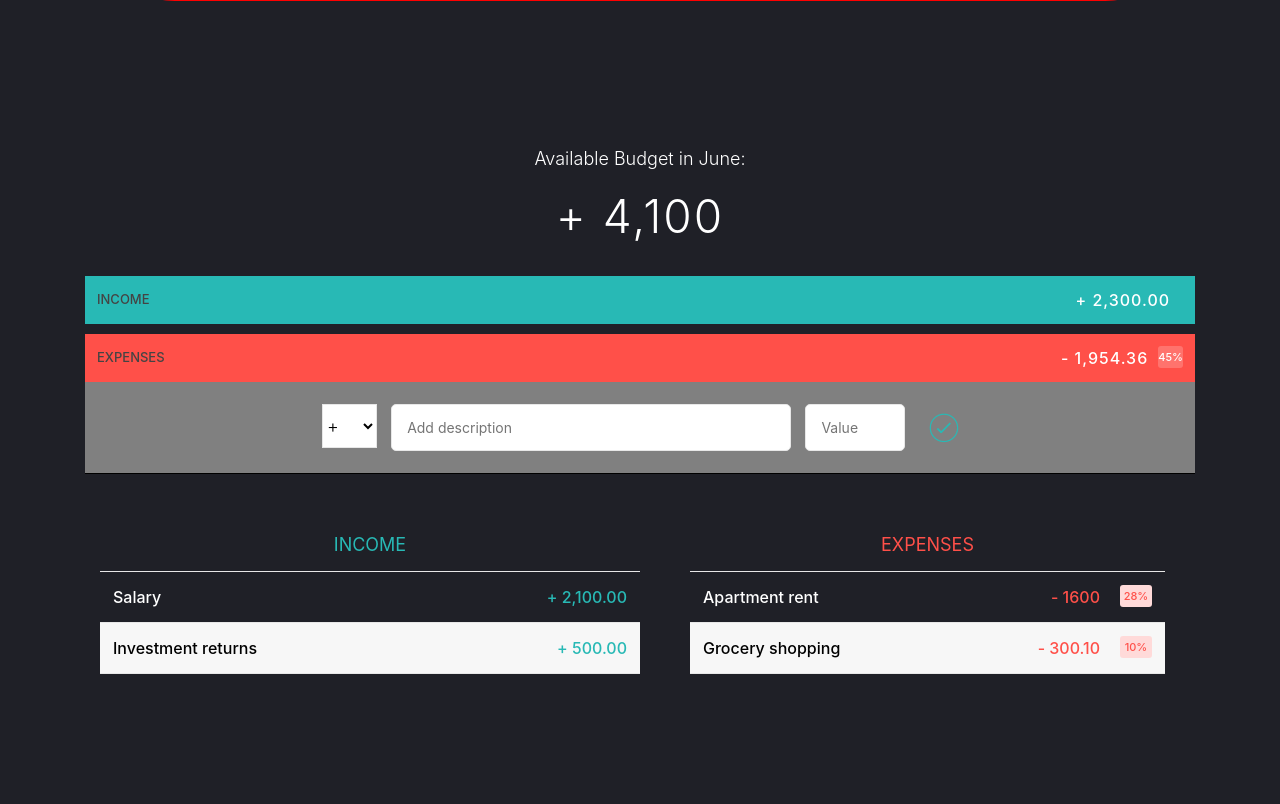
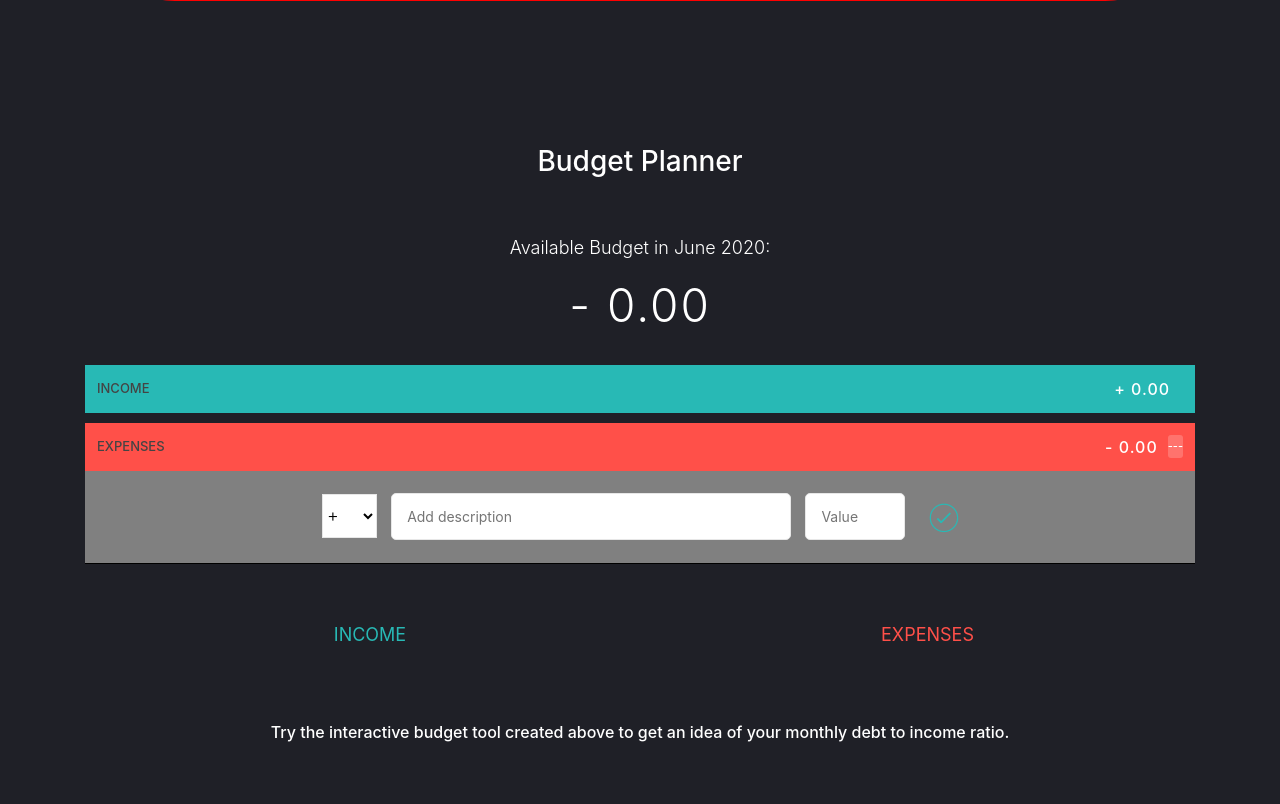
Before and after one commit to Mr-Gus/CyberGoat, a Django app: page /finance/ in a window 1280 px wide. Shown: the part 967-1771 px from the top of the page. Before the commit the page ends 1641 px from the top, so only its background shows below. Run offline with Django 3.2, Linux system fonts and the light colour scheme; some libraries are stand-ins or nearby versions.

Commit message:
Fixed Budget bugs

```diff
--- a/cyberapp/programs/stocks.py
+++ b/cyberapp/programs/stocks.py
@@ -24,7 +24,7 @@
 
 
 stocks = ['MSFT','AAPL','JPM','V','NKE','LMT','LDOS','ABT','PYPL','SBUX','T',
- 'MA','AAL','DIS','ABBV','NOW','DXCM', 'ADDYY','WMT']
+ 'MA','AAL','DIS','ABBV','NOW','DXCM', 'ADDYY','WMT','TSLA']
 
 def stock_search(search=random.choice(stocks)):
 
--- a/templates/finance.html
+++ b/templates/finance.html
@@ -58,8 +58,8 @@
     <br><br><br><br><br><br>
 
 
-
-
+<h3>Budget Planner</h3>
+<br><br>
 
     <div class="top">
       <div class="budget">
@@ -108,34 +108,8 @@
 
               <div class="income__list">
 
-
-                  <div class="item clearfix" id="income-0">
-                      <div class="item__description">Salary</div>
-                      <div class="right clearfix">
-                          <div class="item__value">+ 2,100.00</div>
-                          <div class="item__delete">
-                              <button class="item__delete--btn">
-                                  <i class="ion-ios-close-outline"></i>
-                              </button>
-                          </div>
-                      </div>
-                  </div>
-
-                  <div class="item clearfix" id="income-1">
-                      <div class="item__description">Investment returns</div>
-                      <div class="right clearfix">
-                          <div class="item__value">+ 500.00</div>
-                          <div class="item__delete">
-                              <button class="item__delete--btn"><i class="ion-ios-close-outline"></i></button>
-                          </div>
-                      </div>
-                  </div>
-
-
               </div>
           </div>
-
-
 
           <div class="expenses">
               <h2 class="expenses__title">Expenses</h2>
@@ -143,33 +117,12 @@
               <div class="expenses__list">
 
 
-                  <div class="item clearfix" id="expense-0">
-                      <div class="item__description">Apartment rent</div>
-                      <div class="right clearfix">
-                          <div class="item__value">- 1600</div>
-                          <div class="item__percentage">28%</div>
-                          <div class="item__delete">
-                              <button class="item__delete--btn"><i class="ion-ios-close-outline"></i></button>
-                          </div>
-                      </div>
-                  </div>
-                  <div class="item clearfix" id="expense-1">
-                      <div class="item__description">Grocery shopping</div>
-                      <div class="right clearfix">
-                          <div class="item__value">- 300.10</div>
-                          <div class="item__percentage">10%</div>
-                          <div class="item__delete">
-                              <button class="item__delete--btn"><i class="ion-ios-close-outline"></i></button>
-                          </div>
-                      </div>
-                  </div>
-
-
               </div>
           </div>
       </div>
-      <script src="{static 'js/budget.js'}"></script>
+      <p>Try the interactive budget tool created above to get an idea of your monthly debt to income ratio.</p>
 
+      <script src="/static/js/budget.js"></script>
   </div>
 
 
```
Also changed, not shown: static/css/index.css (+6 -17 lines), static/js/index.js (added, +17 -0 lines), templates/index.html (+4 -7 lines).
